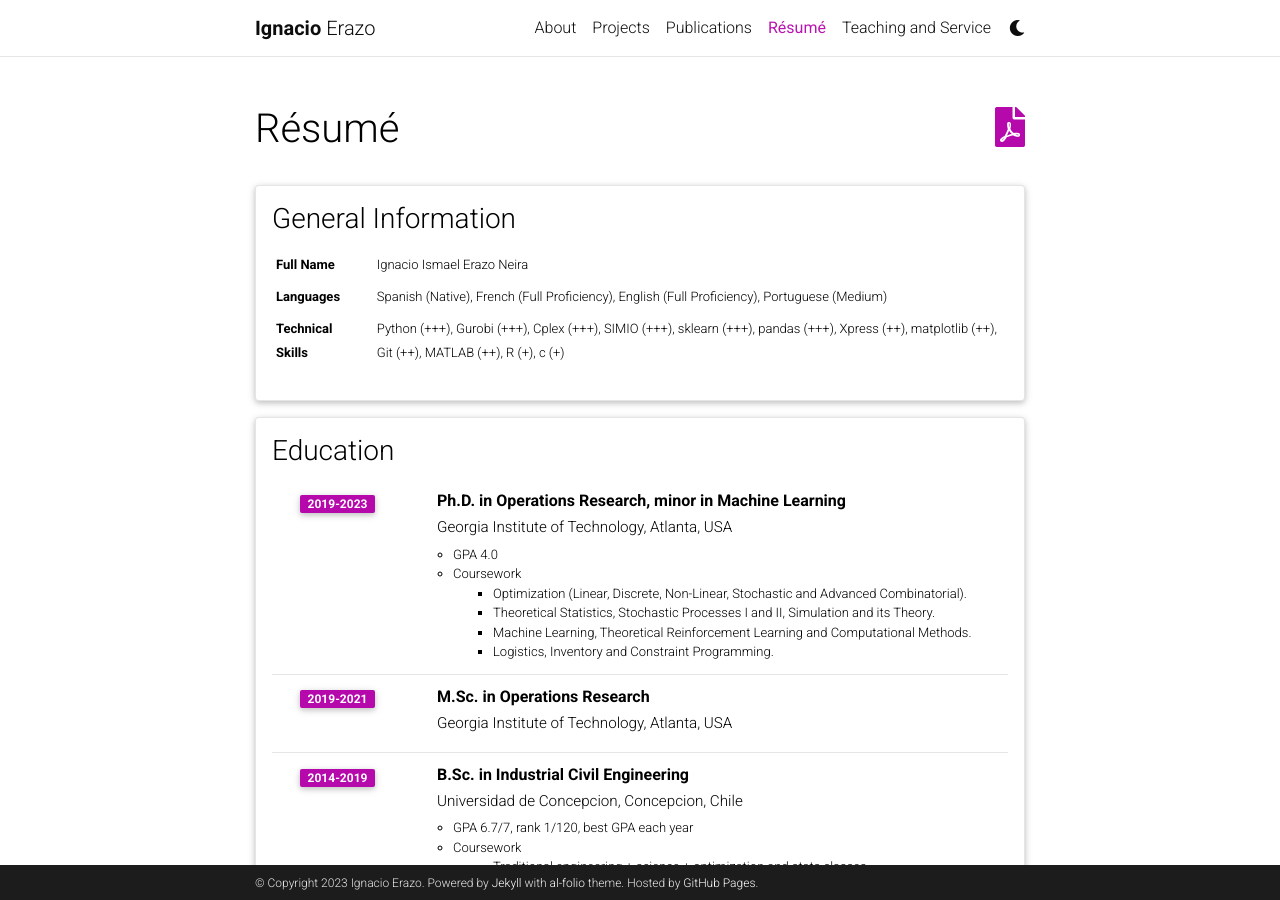
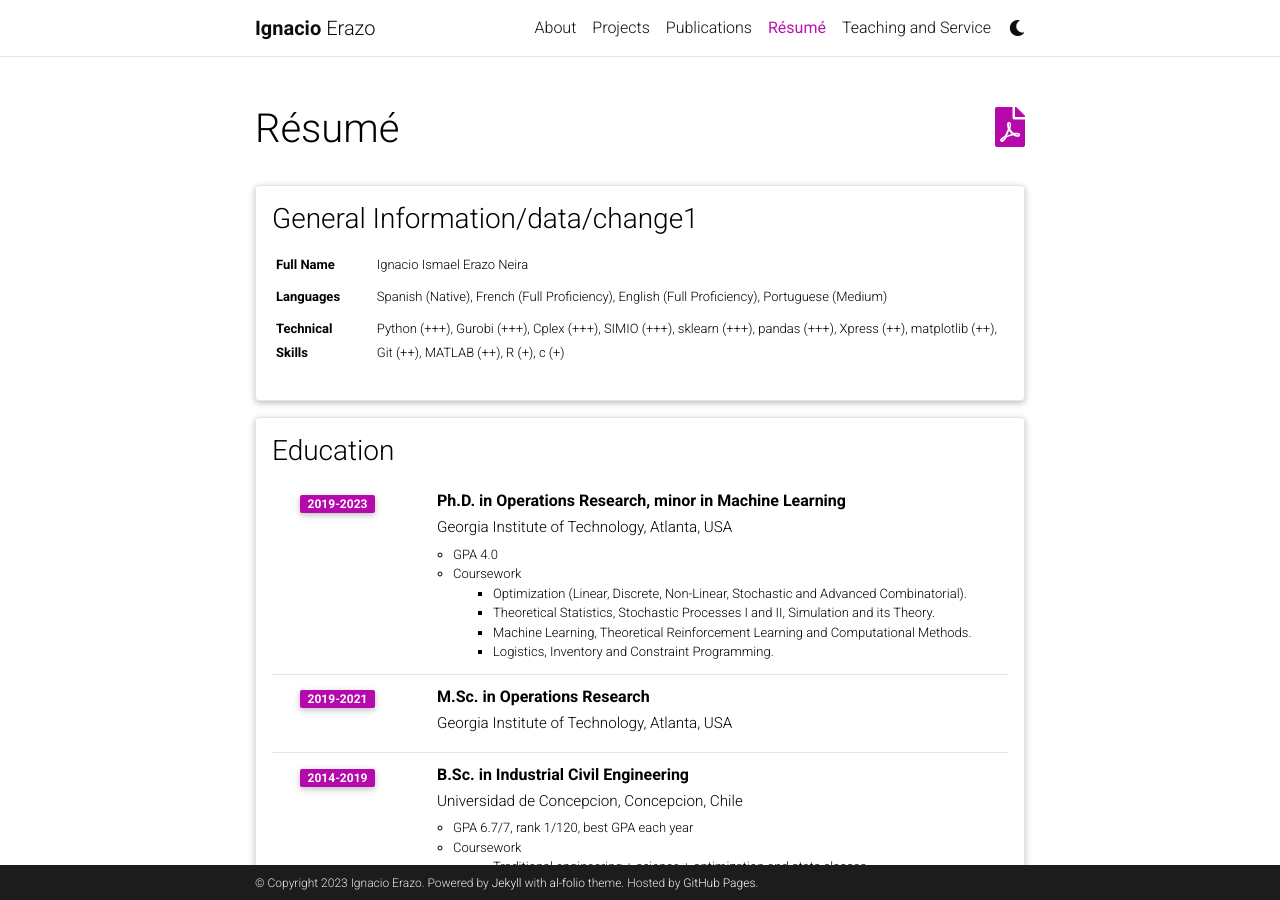
Before and after one commit to ierazo/ierazo.github.io, a Jekyll site: the page built from _pages/resume.md, in a window 1280 px wide and 900 px high. Built offline with Jekyll 4.4.1, drawn with Linux system fonts in a browser that asks for light colours; comment, search, counter and statistics services are not loaded; a style sheet for code colours, icons or effects is not loaded.

Commit message:
added small change

```diff
--- a/_data/cv.yml
+++ b/_data/cv.yml
@@ -1,4 +1,4 @@
-- title: General Information
+- title: General Information/data/change1
   type: map
   contents:
     - name: Full Name
```
